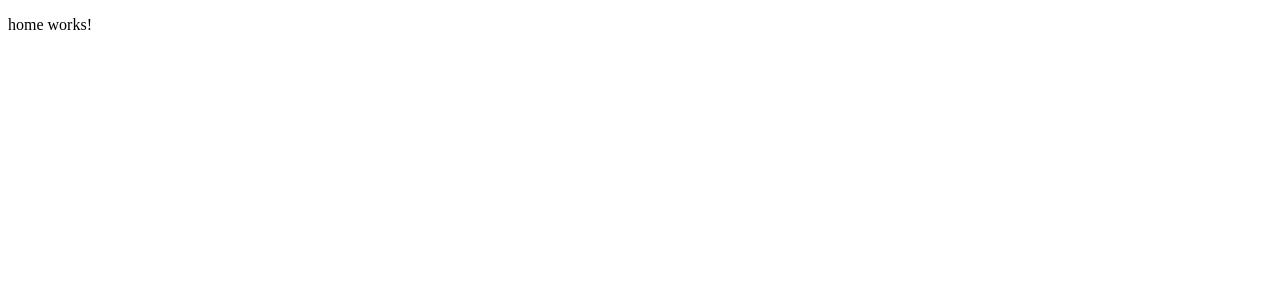
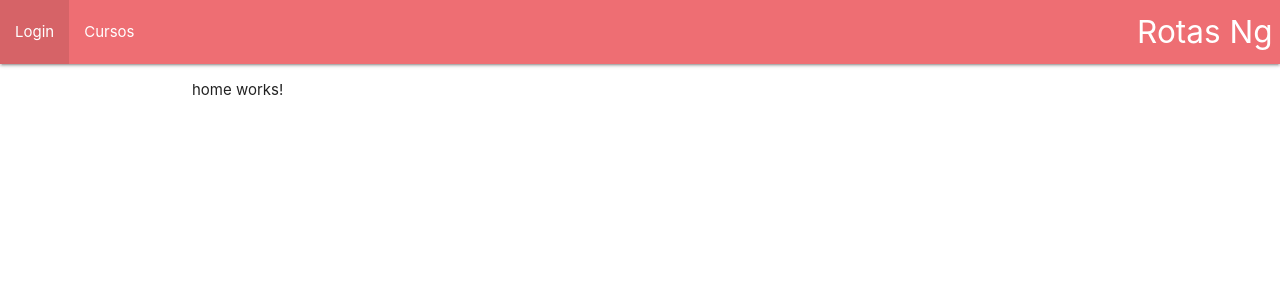
Before and after one commit to ElizioMartins/WebAplication, an Angular app in the folder WebAplication/: page / in a window 1280 px wide. Shown: the top 300 px of the page. Built offline with nearby package versions, Linux system fonts and the light colour scheme.

Commit message:
curso-detalhe

```diff
--- a/WebAplication/src/app/app-routing.module.ts
+++ b/WebAplication/src/app/app-routing.module.ts
@@ -7,6 +7,7 @@
 
 const routes: Routes = [
   { path: 'cursos', component: CursosComponent},
+  { path: 'cursos/:id', component: CursosComponent},
   { path: 'login', component: LoginComponent},
   { path: '', component: HomeComponent}
 ];
--- a/WebAplication/src/app/app.component.html
+++ b/WebAplication/src/app/app.component.html
@@ -1 +1,20 @@
-<router-outlet></router-outlet>
+  <!-- Compiled and minified CSS -->
+  <link rel="stylesheet" href="https://cdnjs.cloudflare.com/ajax/libs/materialize/1.0.0/css/materialize.min.css">
+
+  <!-- Compiled and minified JavaScript -->
+  <script src="https://cdnjs.cloudflare.com/ajax/libs/materialize/1.0.0/js/materialize.min.js"></script>
+
+<nav>
+  <div class="nav-wrapper">
+    <a routerLink="" class="brand-logo right">Rotas Ng</a>
+    <ul id="nav-mobile" class="left hide-on-med-and-down">
+      <li routerLinkActive="active"><a routerLink="/login">Login</a></li>
+      <li routerLinkActive="active"><a routerLink="/cursos">Cursos</a></li>
+    </ul>
+  </div>
+</nav>
+
+<div class="container">
+  <router-outlet></router-outlet>
+
+</div>
--- a/WebAplication/src/app/app.module.ts
+++ b/WebAplication/src/app/app.module.ts
@@ -6,13 +6,15 @@
 import { CursosComponent } from './cursos/cursos.component';
 import { HomeComponent } from './home/home.component';
 import { LoginComponent } from './login/login.component';
+import { CursoDetalheComponent } from './curso-detalhe/curso-detalhe.component';
 
 @NgModule({
   declarations: [
     AppComponent,
     CursosComponent,
     HomeComponent,
-    LoginComponent
+    LoginComponent,
+    CursoDetalheComponent
   ],
   imports: [
     BrowserModule,
--- /dev/null
+++ b/WebAplication/src/app/curso-detalhe/curso-detalhe.component.html
@@ -0,0 +1 @@
+<p>curso-detalhe works!</p>
--- /dev/null
+++ b/WebAplication/src/app/curso-detalhe/curso-detalhe.component.ts
@@ -0,0 +1,15 @@
+import { Component, OnInit } from '@angular/core';
+
+@Component({
+  selector: 'app-curso-detalhe',
+  templateUrl: './curso-detalhe.component.html',
+  styleUrls: ['./curso-detalhe.component.css']
+})
+export class CursoDetalheComponent implements OnInit {
+
+  constructor() { }
+
+  ngOnInit(): void {
+  }
+
+}
```
Also changed, not shown: WebAplication/src/app/curso-detalhe/curso-detalhe.component.css (added), 1 other file (tests, documents, lock files or other folders).
